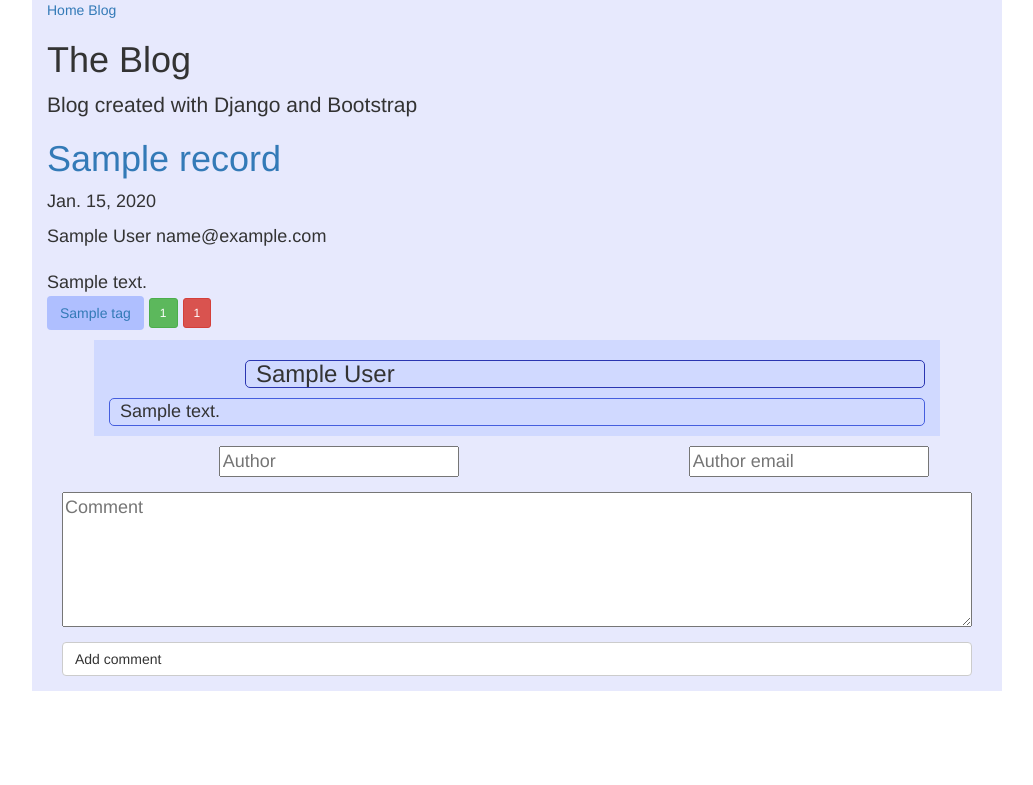
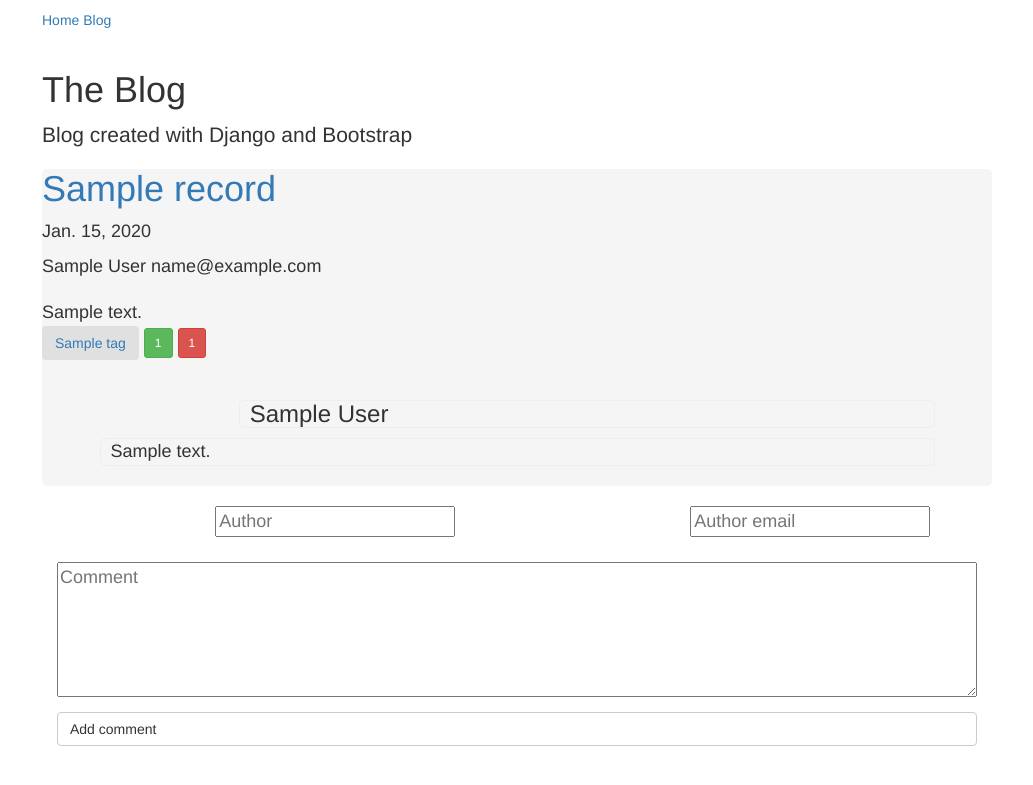
Before and after one commit to DimaWittmann/Regenschirm, a Django app: page /blog/record/1 in a window 1280 px wide. Shown: the top 785 px of the page, without its empty margins (123-1156 px from the left). Run offline with Django 3.2, Linux system fonts and the light colour scheme; tables that the repository leaves empty hold one stand-in row (values such as "Sample post"); some libraries are stand-ins or nearby versions.

Commit message:
new style

```diff
--- a/blog/static/blog/style.css
+++ b/blog/static/blog/style.css
@@ -1,17 +1,17 @@
 
 .container{
 	width: 970px;
-	background-color: #e7e9fd;
-
+	padding: 10px;
 }
 
 .tag{
-	background: #afbfff;
+	background: #e0e0e0;
 }
 
 .content{
 	font-size: 18px;
-
+	background-color: #f5f5f5;
+	border-radius: 5px;
 }
 
 .date{
@@ -35,19 +35,19 @@ button{
 }
 
 .comment{
-	background-color: #d0d9ff;
+	background-color: #f5f5f5;
 	width: 90%;
 	margin: 10px auto ;
 }
 
 .comment h3{
 	border-radius: 5px;
-	border: 1px double #2a36b1;
+	border: 1px double #eeeeee;
 	padding: 0 10px 0 10px;
 }
 .comment p{
 	border-radius: 5px;
-	border: 1px double #455ede;
+	border: 1px double #eeeeee;
 	padding: 0 10px 0 10px;
 }
 
--- a/blog/templates/blog/record.html
+++ b/blog/templates/blog/record.html
@@ -17,17 +17,17 @@
 		{% csrf_token %}
 		{{ form.non_field_errors }}
 		<div class="col-sm-offset-2 form-group col-sm-4" >
-			{{ form.author.errors}}
+			<p class="text-danger">{{ form.author.errors}}</p>
 			<input id="form.author.id_for_label" type="text" name="form.author.name" maxlength="30" placeholder="{{ form.author.label }}" ></input>
 		</div>
 
 		<div class="col-sm-offset-2 form-group col-sm-4" >
-			{{ form.author_email.errors}}
+			<p class="text-danger">{{ form.author_email.errors}}</p>
 			<input id="form.author_email.id_for_label" type="text" name="form.author_email.name" maxlength="75" placeholder="{{ form.author_email.label }}" ></input>
 		</div>
 
 		<div class="form-group col-sm-12" >
-			{{ form.text.errors}}
+			<p class="text-danger">{{ form.text.errors}}</p>
 
 			<textarea id="{{form.text.id_for_label}}" name="{{form.text.name}}" placeholder="{{ form.text.label }}" rows="5"></textarea>
 		</div>
```
